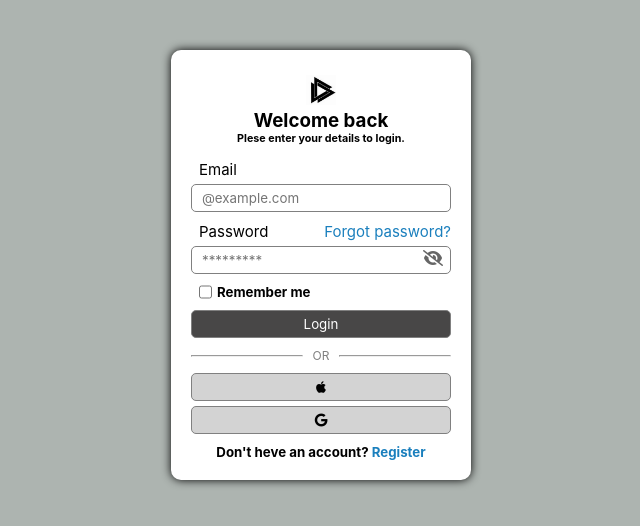
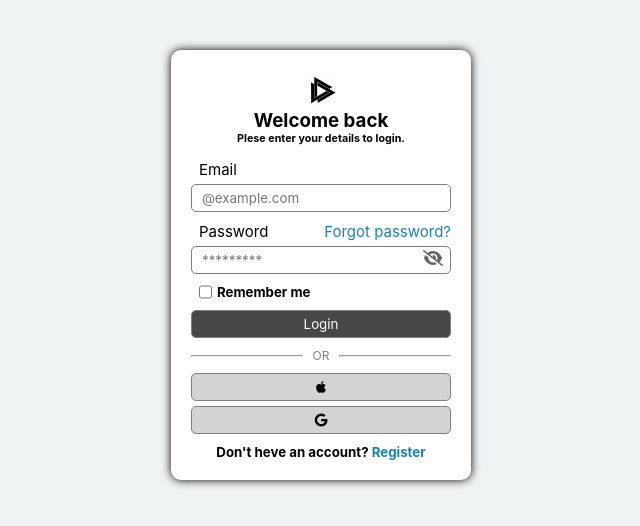
Before and after one commit to AshishSharma2953/logInForm, a plain HTML site: page index.html in a window 1280 px wide. Shown: the whole page, without its empty margins (319-959 px from the left). Drawn offline with Linux system fonts and the light colour scheme.

Commit message:
change body bgColor

```diff
--- a/index.css
+++ b/index.css
@@ -17,7 +17,7 @@ body{
     justify-content: center;
     align-items: center;
     /* background-color: rgb(255, 255, 255); */
-    background-color: rgb(173 180 176);
+    background-color: rgb(239 243 244);
 
 }
 
```
